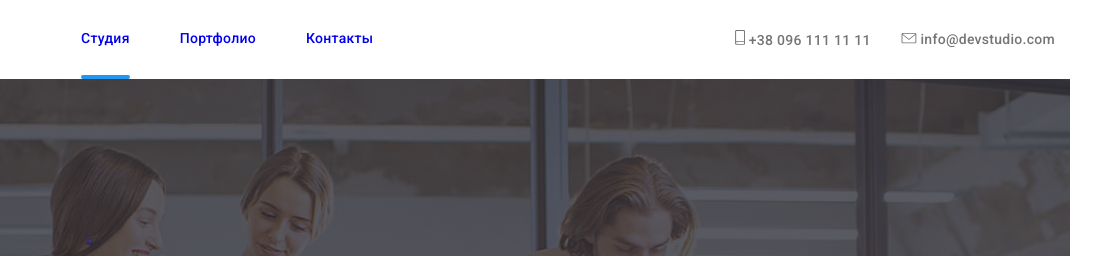
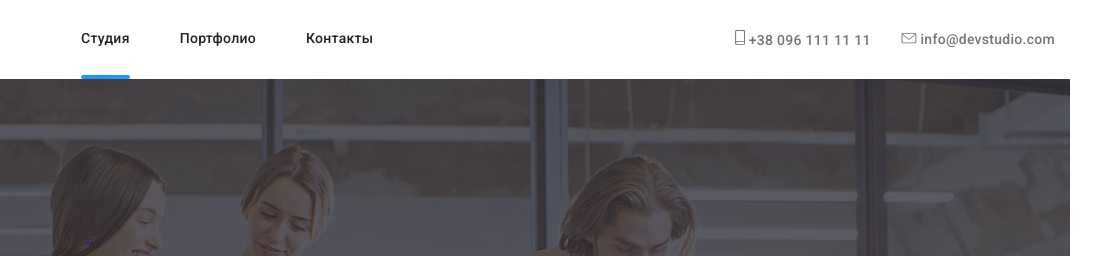
Before and after one commit to Elena-IT/goit-markup-hw-05, a plain HTML site: page index.html in a window 1280 px wide. Shown: the top 256 px of the page, 185-1280 px from the left. Drawn offline with Linux system fonts and the light colour scheme.

Commit message:
исправлен цвет в хедере

```diff
--- a/CSS/styles.css
+++ b/CSS/styles.css
@@ -41,7 +41,9 @@ list-style-type: none;
   margin-right: 50px;
   padding-top: 30px;
 }
-
+.nav-link {
+  color: #212121;
+}
 .site-nav .nav-link-item:last-child {
   margin-right: 0;
 }
```
